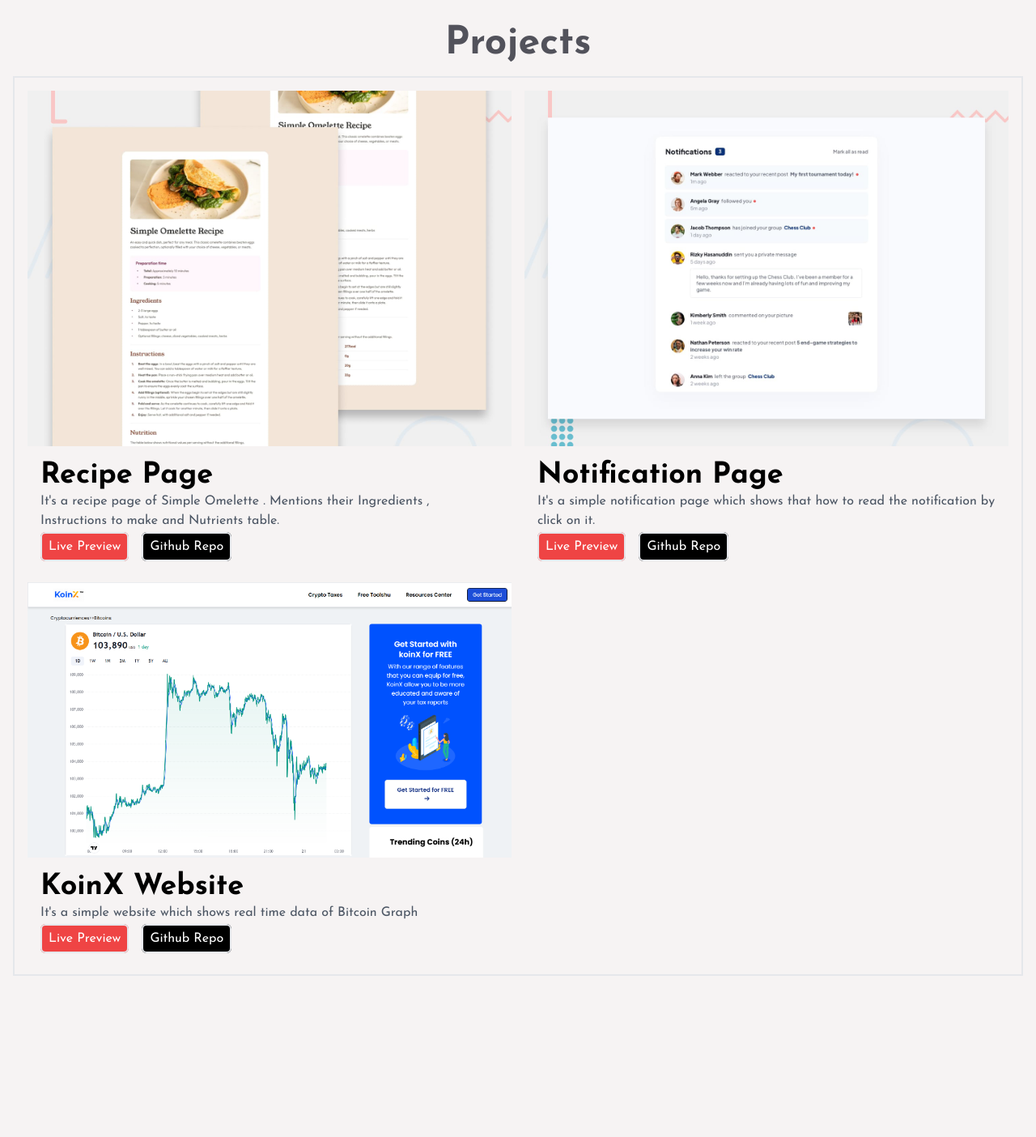
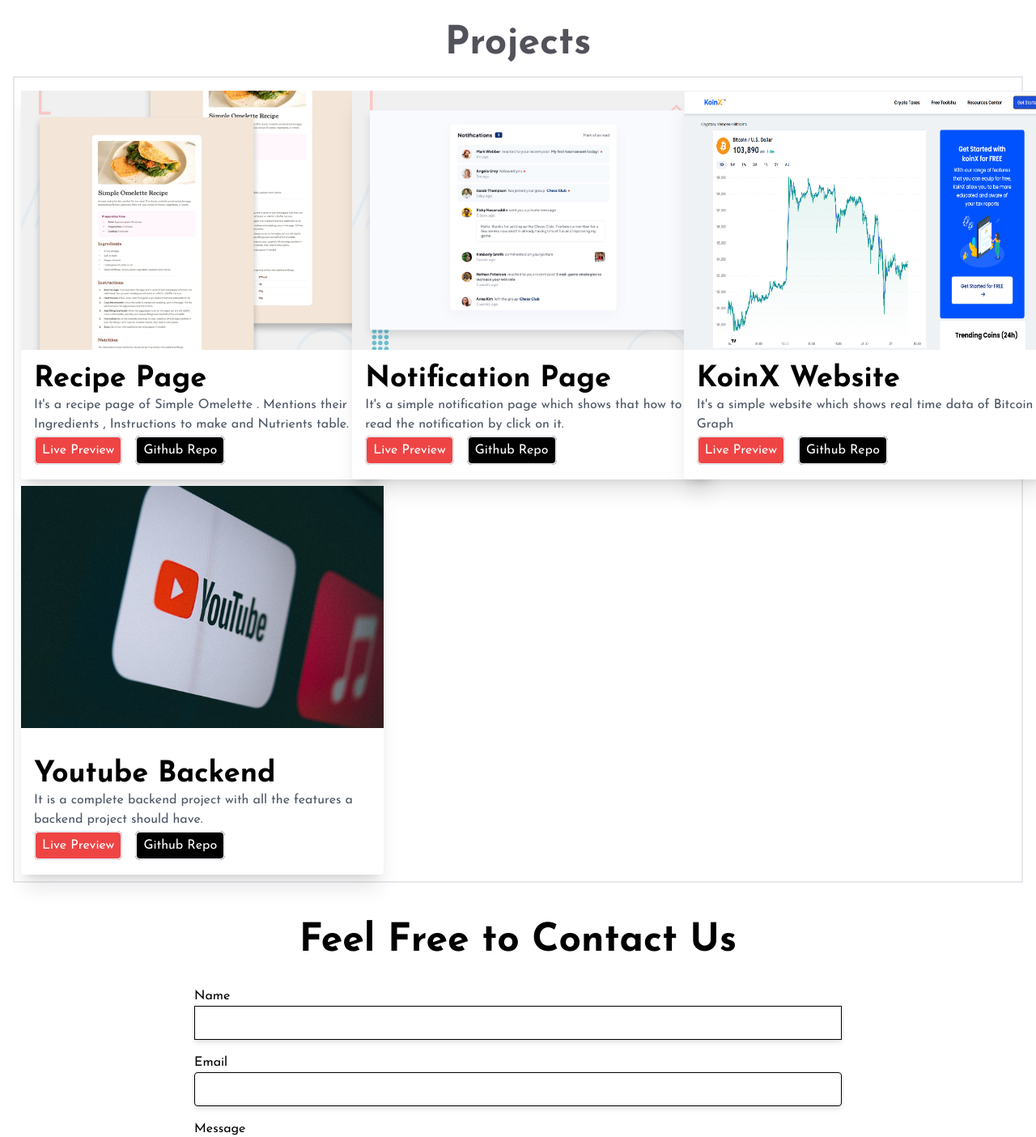
Before and after one commit to OmYadav3/portfolio, a React (Vite) app: page / in a window 1280 px wide. Shown: the part 738-2142 px from the top of the page at 81% size. Before the commit the page ends 1959 px from the top, so only its background shows below. Built offline with nearby package versions, Linux system fonts and the light colour scheme.

Commit message:
Update required changes

```diff
--- a/src/App.jsx
+++ b/src/App.jsx
@@ -11,7 +11,7 @@
       <Navbar/>
       <Home/>
       <Project/>
-      {/* <ContactUs/> */}
+      <ContactUs/>
     </div>
   )
 }
--- a/src/components/ContactUs/ContactUs.jsx
+++ b/src/components/ContactUs/ContactUs.jsx
@@ -24,7 +24,7 @@
   return (
     <section className="h-screen ">
     <form ref={form} onSubmit={sendEmail} className=" flex flex-col sm:max-w-[50rem] m-auto     ">
-      <div className="text-3xl text-center mb-4">Feel Free to Contact Us</div>
+      <div className="text-5xl text-center font-bold my-[2rem]">Feel Free to Contact Us</div>
       <label className=" ">Name</label>
       <input
         className="mb-4 border p-2 border-black drop-shadow-md"
--- a/src/components/Home/Home.jsx
+++ b/src/components/Home/Home.jsx
@@ -2,7 +2,7 @@
 
 const Home = () => {
   return (
-    <section className='mt-3 h-[36.5rem] '>
+    <section className='mt-3 h-[36.5rem] border '>
       <div className="flex justify-center align-center h-full">
       <div className="w-full flex flex-col justify-center items-center">
 
--- a/src/components/Navbar/Navbar.css
+++ b/src/components/Navbar/Navbar.css
@@ -6,12 +6,7 @@
     padding: 0;
     box-sizing: border-box;
 }
-body{
-    background: #f6f3f3;
-    /* height: 100vh; */
-    /* width: 100vw; */
-    font-family: "Josefin Sans", sans-serif;
-}
+
 .Logo{
     background-image: url(Om.png);
     -webkit-background-composite: inherit;
--- a/src/components/Projects/Project.css
+++ b/src/components/Projects/Project.css
@@ -1,3 +1,4 @@
-.project-info{
-    border-radius: 1rem 1rem 0rem 0rem;
+.project-card {
+    width: 28rem;
+    height: 30rem;
 }
--- a/src/components/Projects/Project.jsx
+++ b/src/components/Projects/Project.jsx
@@ -4,11 +4,11 @@
 const Project = () => {
   return (
     <section>
-      <div className="main-container mt-[2rem] border- border-black ">
+      <div className="main-container mt-[2rem] border- border-black  ">
        <div className='text-5xl font-bold text-center mt-2 text-zinc-600'>Projects</div>
-       <div className="projectsshowoff border-2 border-red-60 m-4 p-2 grid grid-cols-2 ">
-            <div className="project-card m-2">
-                <div className=' w-full overflow-hidden '>
+       <div className="projectsshowoff border-2 border-red-60 m-4 p-2 grid grid-cols-3 bg-white">
+            <div className="project-card mt-2 rounded bg-white shadow-xl">
+                <div className=' w-full h-[20rem] overflow-hidden '>
                 <img
                   className="w-full h-full"
                   src="desktop-preview-recipe-page.jpg"
@@ -26,8 +26,8 @@
                   </a>
                 </div>
             </div>
-            <div className="project-card m-2">
-                <div className='w-full overflow-hidden '>
+            <div className="project-card mt-2 rounded bg-white shadow-xl">
+                <div className='w-full h-[20rem] overflow-hidden '>
                 <img
                   className="w-full h-full "
                   src="notification-page.jpg"
@@ -45,8 +45,8 @@
                   </a>
                 </div>
             </div>
-            <div className="project-card m-2">
-                <div className=' w-full overflow-hidden'>
+            <div className="project-card mt-2 rounded bg-white shadow-xl">
+                <div className=' w-full h-[20rem] overflow-hidden'>
                 <img
                   className="w-full h-full "
                   src="koinx-desktop.png"
@@ -64,17 +64,17 @@
                   </a>
                 </div>
             </div>
-            {/* <div className="project-card m-2">
-                <div className='w-full overflow-hidden '>
+            <div className="project-card mt-2 rounded bg-white shadow-xl">
+                <div className='w-full h-[20rem] overflow-hidden '>
                 <img
                   className="w-full "
-                  src="Youtube-image.webp"
+                  src="Utube.jpg"
                   alt="project"
                 />
                 </div>
                 <div className="project-info p-4">
                   <h2 className="text-4xl font-bold">Youtube Backend</h2>
-                  <p className="text-gray-600 mb-2">This complex backend project is built with nodejs, expressjs, MongoDB, mongoose, jwt, bcrypt, and many more. It is a complete backend project with all the features a backend project should have.</p>
+                  <p className="text-gray-600 mb-2"> It is a complete backend project with all the features a backend project should have.</p>
                   <a href="" className="text-white hover:underline border-2 p-2 bg-red-500 rounded-md">
                     Live Preview
                   </a>
@@ -82,7 +82,7 @@
                     Github Repo
                   </a>
                 </div>
-            </div> */}
+            </div>
        </div>
       </div>
     </section>
--- a/src/index.css
+++ b/src/index.css
@@ -9,7 +9,8 @@
 }
 
 body{
-    /* background-image: url(Omm.png); */
+    /* background: #f6f3f3; */
     /* height: 100vh; */
     /* width: 100vw; */
+    font-family: "Josefin Sans", sans-serif;
 }
```
Also changed, not shown: public/Utube.jpg (added), 1 other file (tests, documents, lock files or other folders).
